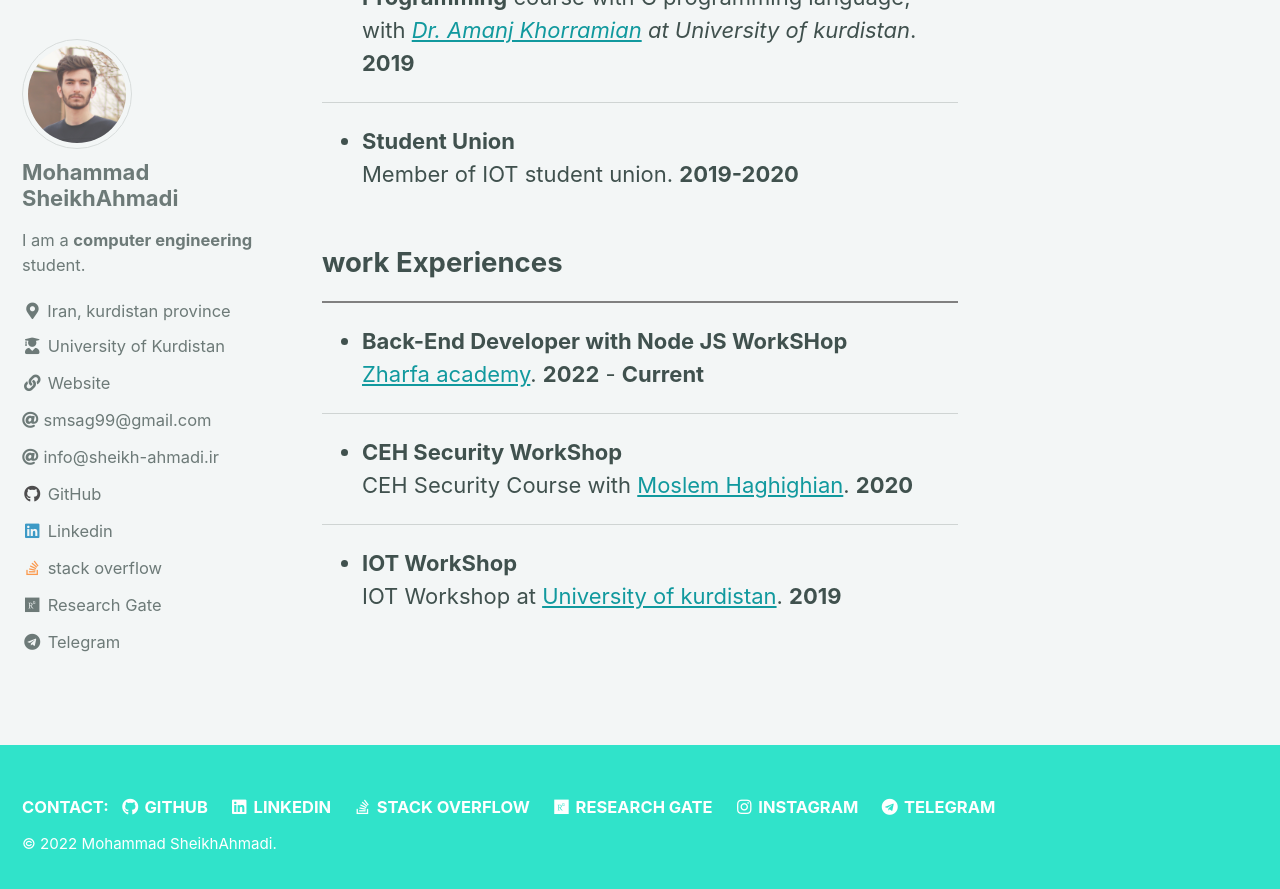
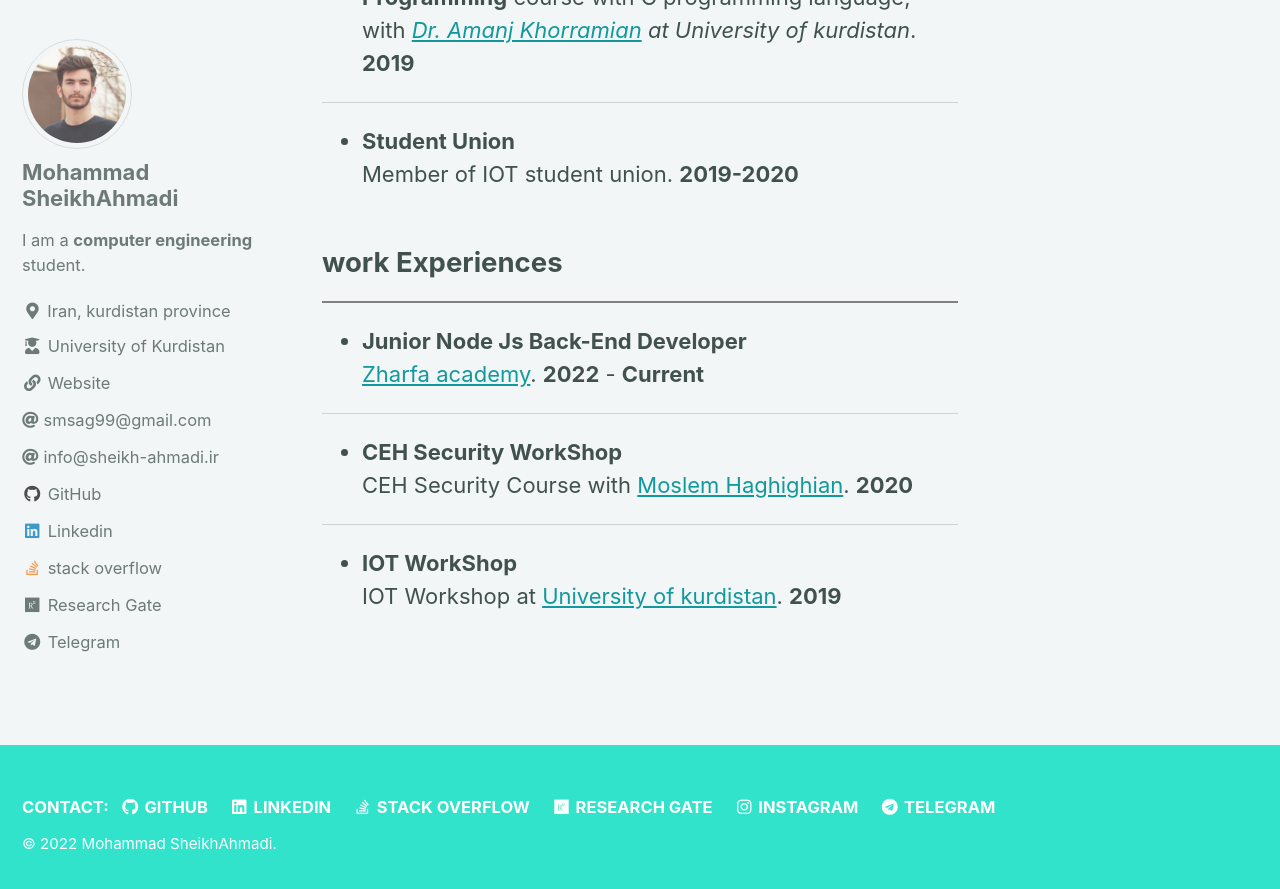
Before and after one commit to smsag99/Personal_Website, a Jekyll site: the page built from _pages/exp.md, in a window 1280 px wide and 900 px high, scrolled down 728 px. Shown: the top 889 px of the window. Built offline with Jekyll 4.4.1, drawn with Linux system fonts in a browser that asks for light colours; cached includes are drawn as plain includes.

Commit message:
change zharfa workhop to junior developer

```diff
--- a/_pages/exp.md
+++ b/_pages/exp.md
@@ -26,7 +26,7 @@ author_profile: true
 ## work Experiences
 
 <hr style="height:2px;border-width:0;color:gray;background-color:gray">
-- **Back-End Developer with Node JS WorkSHop**<br>
+- **Junior Node Js Back-End Developer**<br>
  [Zharfa academy](https://www.zharfaco.com/).  **2022** - **Current**
 <br>
 <hr>
```
